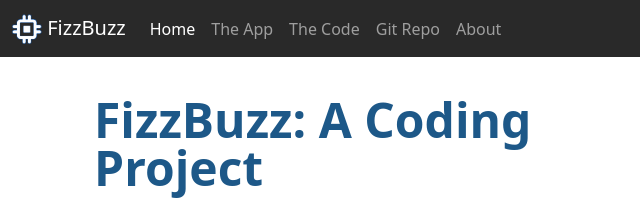
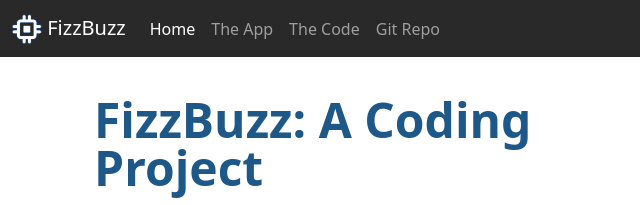
Before and after one commit to wKategianes/FizzBuzz, a plain HTML site: page index.html in a window 1280 px wide. Shown: the top 205 px of the page, 0-640 px from the left. Drawn offline with nearby package versions, Linux system fonts and the light colour scheme.

Commit message:
Updating Index.html

```diff
--- a/index.html
+++ b/index.html
@@ -40,9 +40,6 @@
                 </li>
                 <li class="nav-item">
                     <a class="nav-link" target="_blank" href="https://github.com/wKategianes/JsSiteTemplate">Git Repo</a>
-                </li>
-                <li class="nav-item">
-                    <a class="nav-link" target="_blank" href="https://wkategianes-portfolio.netlify.app/">About</a>
                 </li>
             </ul>
         </div>
```
